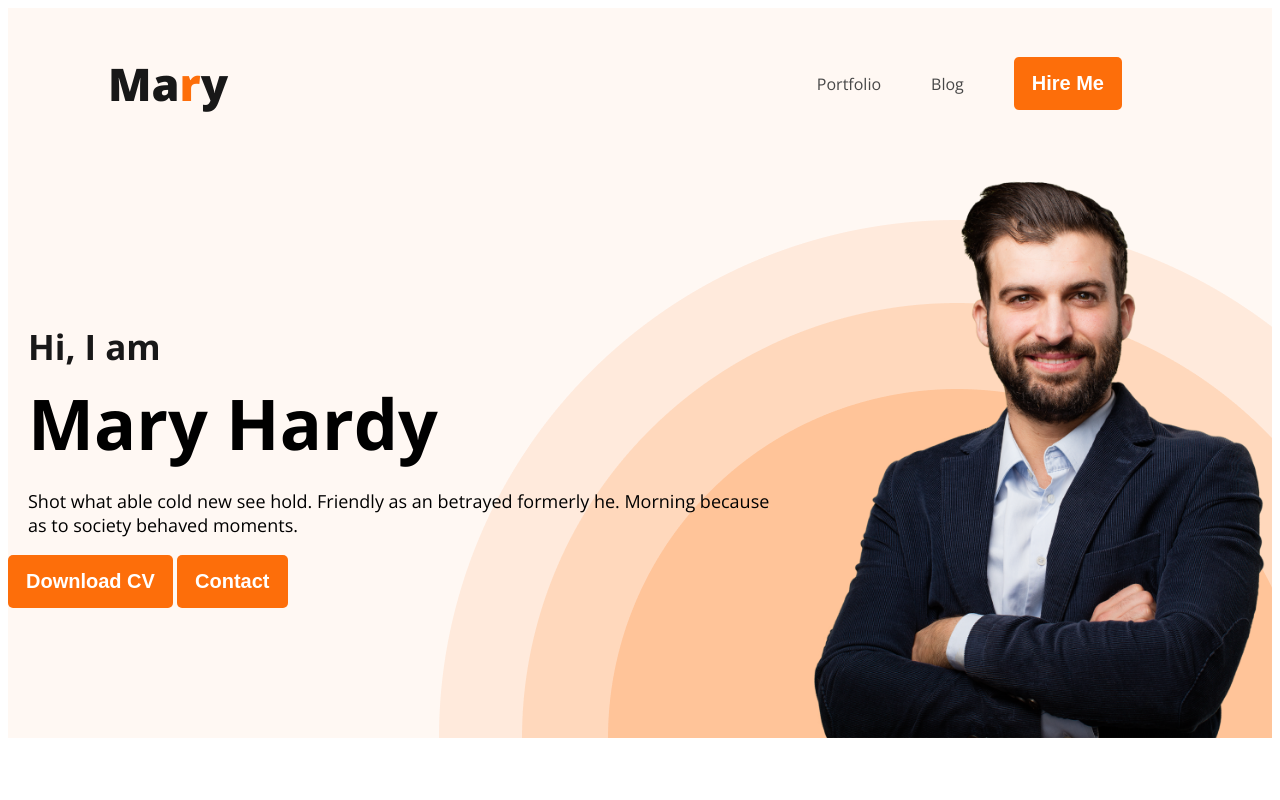
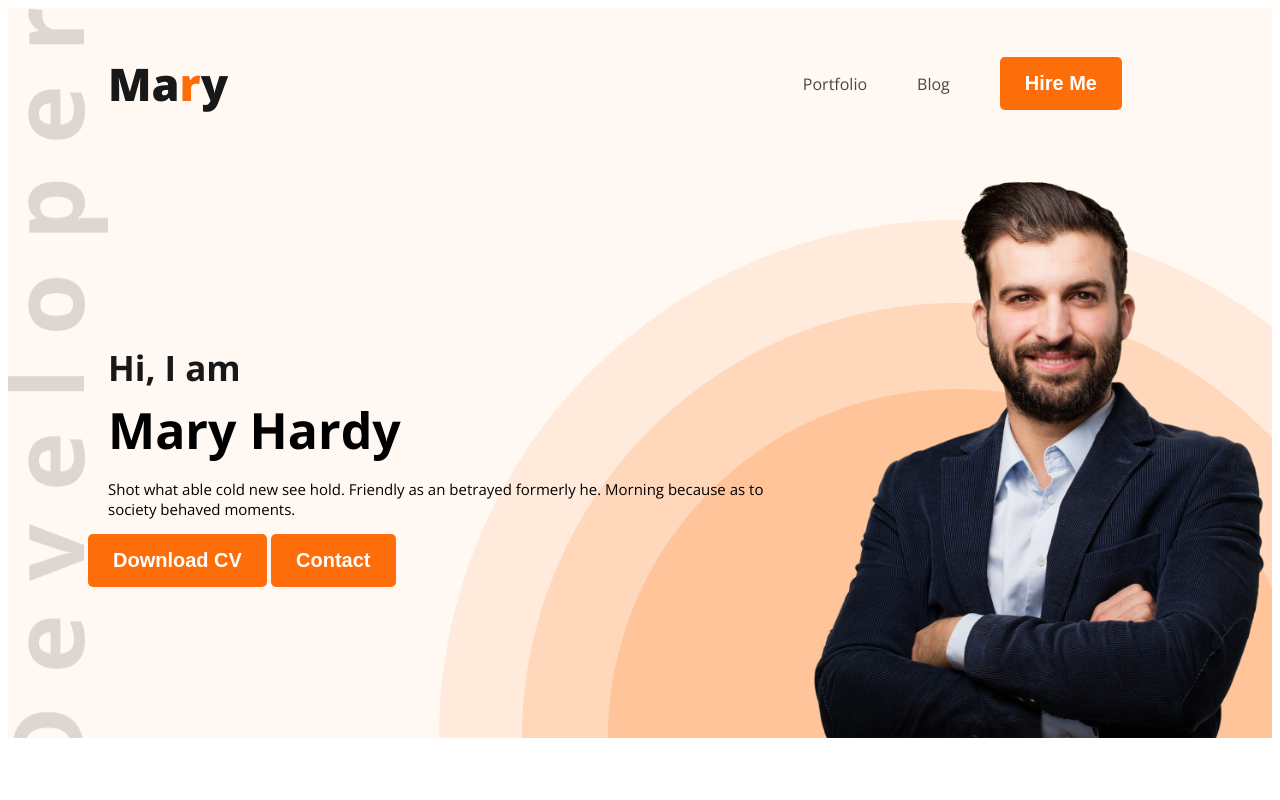
Before and after one commit to mdasrasel/myweb-portfolio, a plain HTML site: page index.html in a window 1280 px wide. Shown: the top 800 px of the page. Drawn offline with nearby package versions, Linux system fonts and the light colour scheme.

Commit message:
edit some issue

```diff
--- a/style/portfolio.css
+++ b/style/portfolio.css
@@ -15,7 +15,7 @@ nav {
 .nav-title {
     color: #181818;
     font-size: 45px;
-    font-weight: 800;
+    font-weight:800;
 }
 
 nav>ul {
@@ -39,24 +39,25 @@ nav a {
     border: 0;
     font-size: 20px;
     font-style: normal;
-    font-weight: 700;
+    font-weight: 600;
     color: white;
-    padding: 15px 18px;
+    padding: 15px 25px;
 
 }
 
 /* Header related style */
 .header {
     background-color: #FFF8F3;
-    background-image: url('../images/header_bg.png');
+    background-image: url('../images/header_bg.png'), url('../images/developer.png');
     background-repeat: no-repeat;
-    background-position: bottom right;
+    background-position: bottom right, top left;
 }
 
 .banner {
     padding: 30 30px 0px 150px;
     display: flex;
     align-items: center;
+    margin-left: 80px;
 }
 
 .banner .profile-pic {
@@ -71,18 +72,18 @@ nav a {
 }
 
 .banner-title {
-    font-size: 70px;
+    font-size: 50px;
     font-style: normal;
     font-weight: 600;
     margin-top: 5px;
-    margin-bottom: 10px;
+    margin-bottom:10px;
     padding-left: 20px;
 }
 
 .banner-description {
-    font-size: 18px;
+    font-size: 15px;
     font-weight: 300;
-    padding-left: 20px;
+    padding-left:20px;
 
 }
 
```
